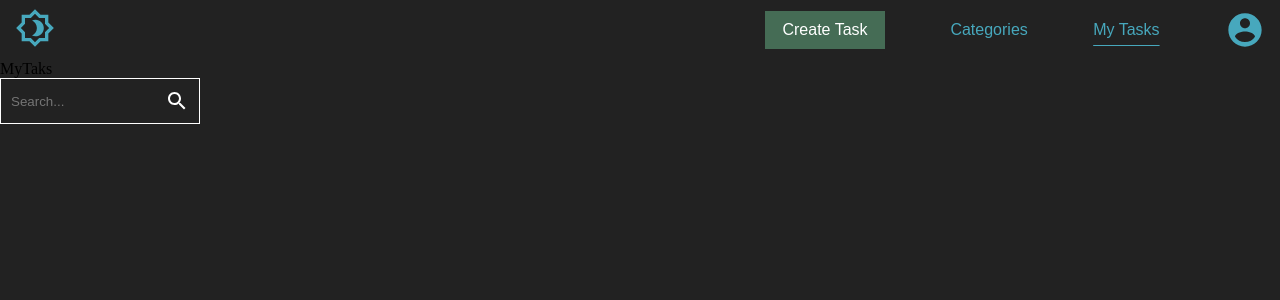
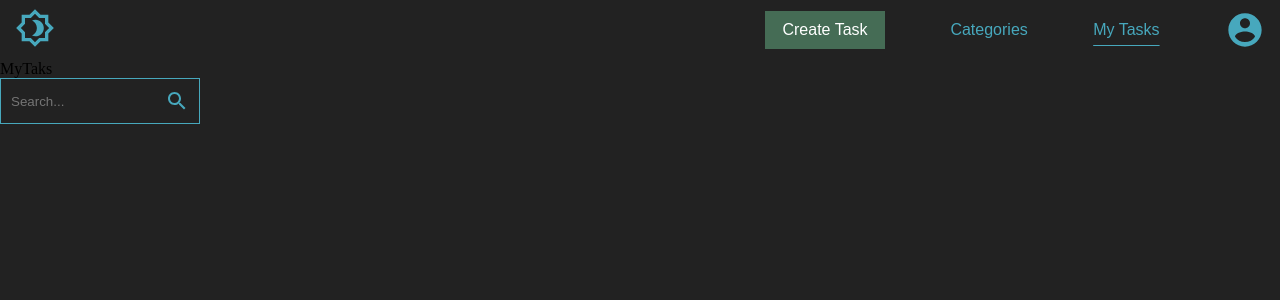
Before and after one commit to seba-nigu/react-todo-list, a React (Create React App) app: page / in a window 1280 px wide. Shown: the top 300 px of the page. Built offline with nearby package versions, Linux system fonts and the light colour scheme.

Commit message:
changed searchbar component so its colors are based on the theme

```diff
--- a/src/Components/SearchBar/SearchBar.js
+++ b/src/Components/SearchBar/SearchBar.js
@@ -8,12 +8,17 @@ function SearchBar(props) {
       className="SearchBar"
       style={{
         width: props.width,
+        color: props.theme.normalText,
+        borderColor: props.theme.normalText,
       }}
     >
       <input
         className="search-input"
         placeholder={props.placeholder}
         type="text"
+        style={{
+          color: props.theme.normalText,
+        }}
       />
       <Search />
     </div>
--- a/src/Pages/MyTasks/MyTasks.js
+++ b/src/Pages/MyTasks/MyTasks.js
@@ -5,7 +5,7 @@ function MyTaks(props) {
   return (
     <div className="MyTasks">
       MyTaks
-      <SearchBar placeholder={"Search..."} width="200px" />
+      <SearchBar placeholder={"Search..."} width="200px" theme={props.theme} />
     </div>
   );
 }
```
